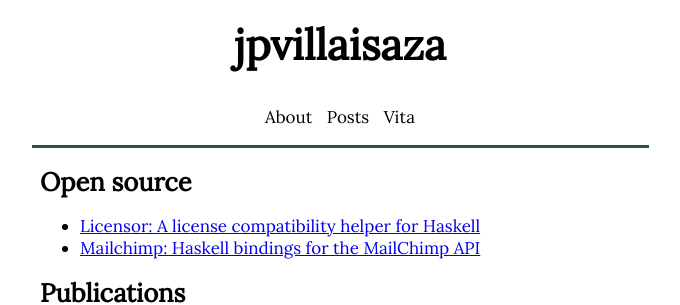
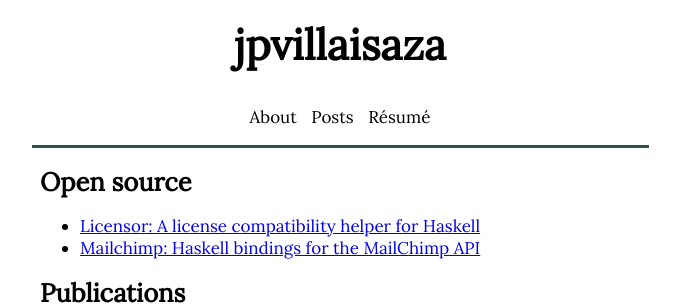
Before and after one commit to jpvillaisaza/jpvillaisaza.github.io, a Jekyll site: the page built from resume.html, in a window 1280 px wide. Shown: the top 305 px of the page, without its empty margins (300-980 px from the left). Built offline with Jekyll 4.4.1, drawn with Linux system fonts in a browser that asks for light colours.

Commit message:
Rename vita to résumé

```diff
--- a/_config.yml
+++ b/_config.yml
@@ -33,5 +33,6 @@ exclude:
 
 plugins:
   - jekyll-feed
+  - jekyll-redirect-from
   - jekyll-seo-tag
   - jekyll-sitemap
--- a/_data/nav.yml
+++ b/_data/nav.yml
@@ -2,5 +2,5 @@
   url: /about/
 - title: Posts
   url: /posts/
-- title: Vita
-  url: /vita/
+- title: Résumé
+  url: /resume/
--- a/vita.html
+++ b/resume.html
@@ -1,6 +1,7 @@
 ---
 layout: default
-title: Vita
+title: Résumé
+redirect_from: /cv
 ---
 
 <section>
```
